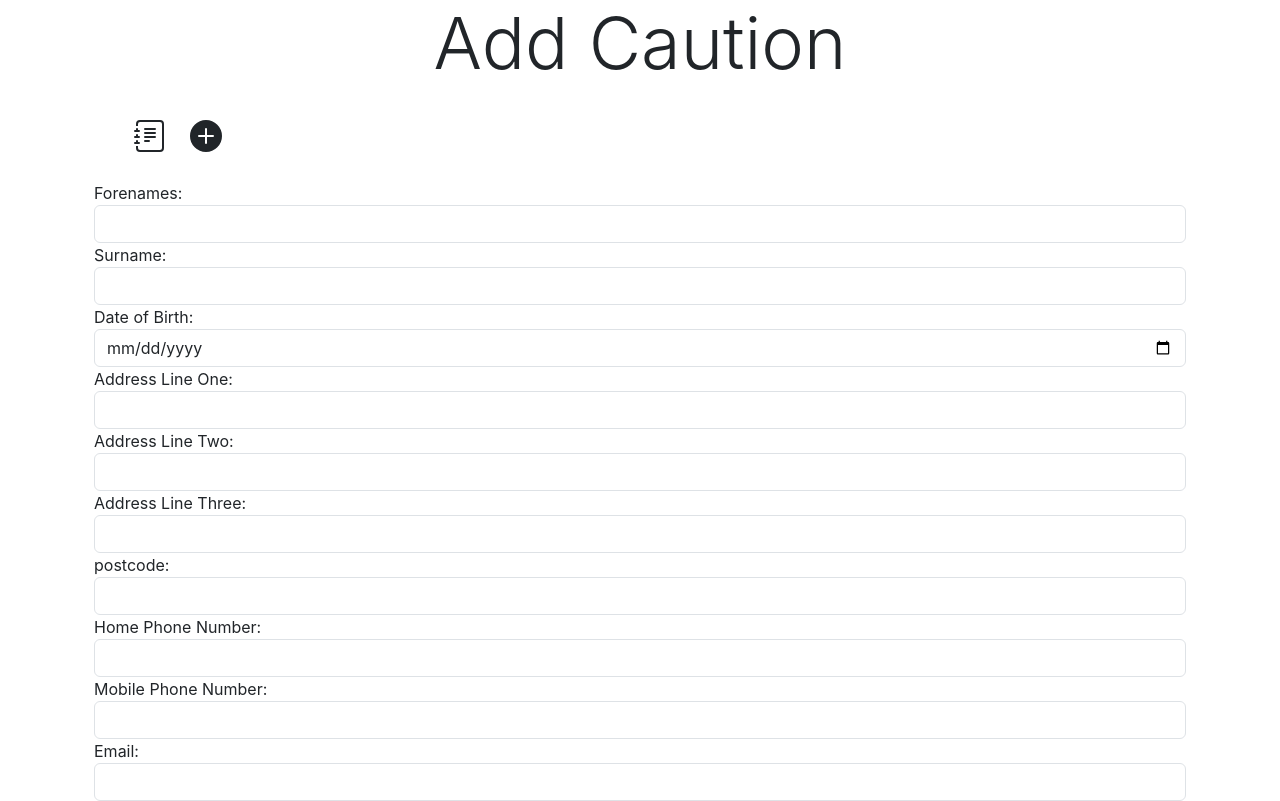
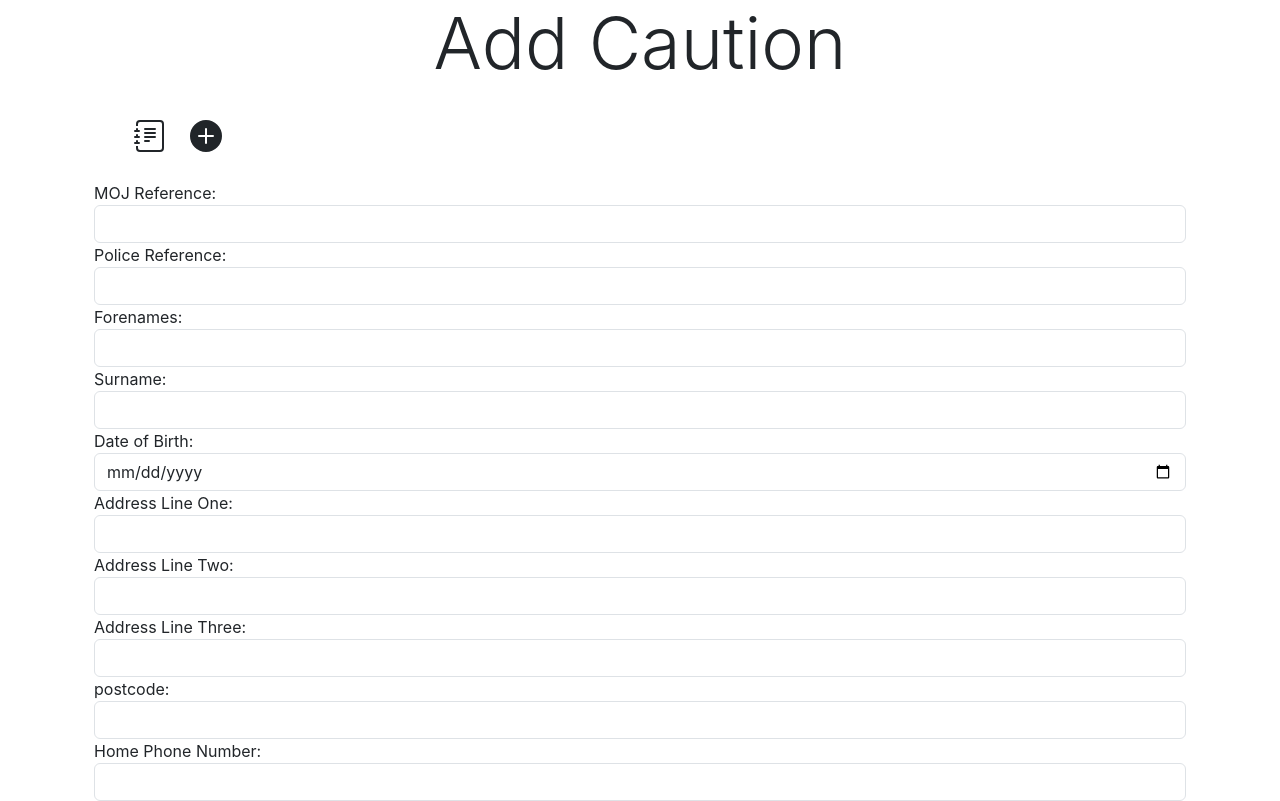
Before and after one commit to bsmithlearn/tm470-new-project, a React (Create React App) app in the folder ccautions/: page /add in a window 1280 px wide. Shown: the top 801 px of the page. Built offline with nearby package versions, Linux system fonts and the light colour scheme.

Commit message:
added account reference fields

```diff
--- a/ccautions/src/components/AddCaution.js
+++ b/ccautions/src/components/AddCaution.js
@@ -9,6 +9,8 @@ const nav = useNavigate();
 //state for saving form data
 const [formData, setFormData] = useState({
 
+    mojRef: '',
+    polRef: '',
     forename: '',
     surname: '',
     dob: '',
@@ -49,6 +51,14 @@ return (
     <h2 className='display-2 text-center'>Add Caution</h2>
     < Navigation />
         <form onSubmit={handleSubmit}>
+        <div className='form-group'>
+            <label>MOJ Reference:</label>
+            <input type="text" name="mojRef" onChange={handleChange} required className='form-control'/>
+        </div>
+        <div className='form-group'>
+            <label>Police Reference:</label>
+            <input type="text" name="polRef" onChange={handleChange} required className='form-control'/>
+        </div>
         <div className='form-group'>
             <label>Forenames:</label>
             <input type="text" name="forename" onChange={handleChange} required className='form-control'/>
--- a/ccautions/src/components/CautionList.js
+++ b/ccautions/src/components/CautionList.js
@@ -57,6 +57,38 @@ return (
         <div>
         <h2>Edit Caution</h2>
         <form onSubmit={() => handleUpdate(selectedCaution)}>
+        <div className="form-group">
+            <label>MOJ Reference:</label>
+            <input
+                type="text"
+                className="form-control"
+                name="mojRef"
+                value={selectedCaution.mojRef}
+                onChange={(e) =>
+                setSelectedCaution({
+                    ...selectedCaution,
+                    name: e.target.value,
+                })
+                }
+                required
+            />
+            </div>
+            <div className="form-group">
+            <label>Police Reference:</label>
+            <input
+                type="text"
+                className="form-control"
+                name="polRef"
+                value={selectedCaution.polRef}
+                onChange={(e) =>
+                setSelectedCaution({
+                    ...selectedCaution,
+                    name: e.target.value,
+                })
+                }
+                required
+            />
+            </div>
             <div className="form-group">
             <label>Forenames:</label>
             <input
@@ -404,9 +436,12 @@ return (
     <ul>
         {cautions.map((caution) => (
         <div className='container border border-dark rounded m-2 p-2 text-right' key={caution._id}>
+            <h4>Account References</h4>
+            <h5>MOJ Reference : {caution.mojRef}</h5>
+            <h5>Police Reference: {caution.polRef}</h5>
             <h4>Defendant Details</h4>
 
-            <h5>Forenames : {caution.name}</h5>
+            <h5>Forenames : {caution.forename}</h5>
             <h5>Surname : {caution.surname}</h5>
             <h5>Date of Birth : {caution.dob}</h5>
             <h5>Address Line One: {caution.addLineOne}</h5>
```
Also changed, not shown: 1 other file (tests, documents, lock files or other folders).
